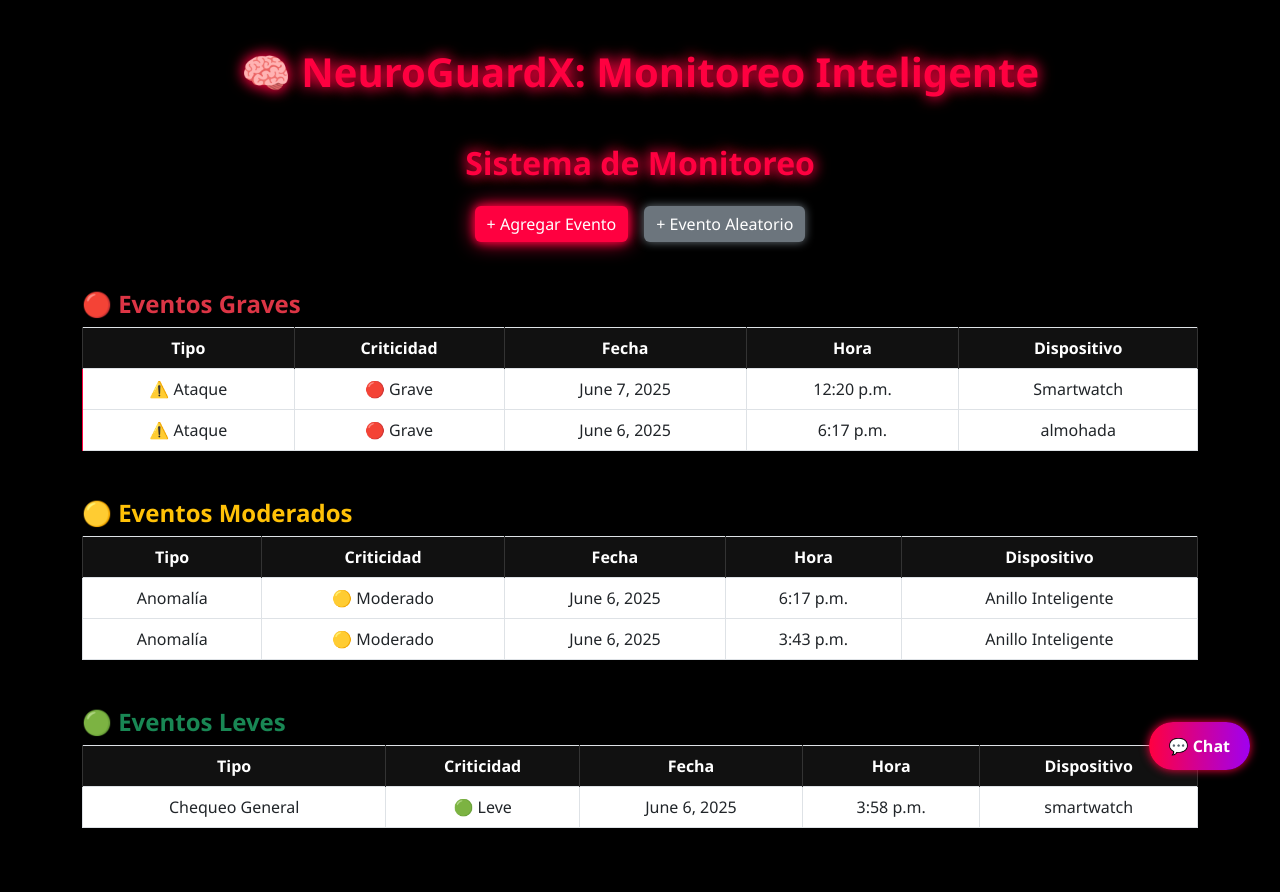
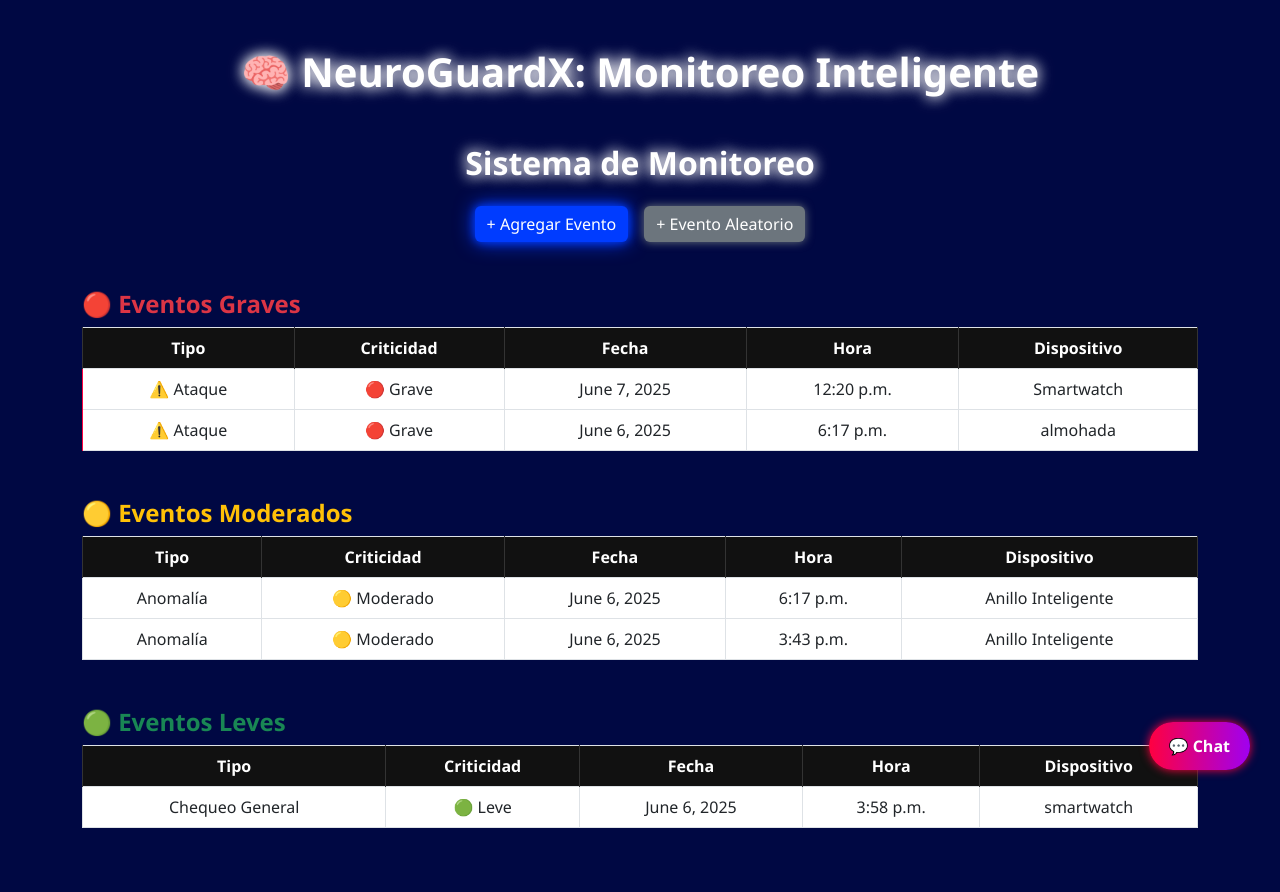
Before and after one commit to Levanxx/NeuroGuardX, a Django app: page / in a window 1280 px wide. Run offline with Django 5.2, Linux system fonts and the light colour scheme; data comes from the database, SQL or seed files in the repository.

Commit message:
Nuevos colores

```diff
--- a/monitoreo/templates/monitoreo/base.html
+++ b/monitoreo/templates/monitoreo/base.html
@@ -8,8 +8,8 @@
     <link href="https://unpkg.com/aos@2.3.1/dist/aos.css" rel="stylesheet">
     <style>
         body {
-            background-color: #000;
-            color: #fff;
+            background-color: #000843;
+            color: #867e7e;
             font-family: 'Segoe UI', Roboto, sans-serif;
         }
 
@@ -18,29 +18,29 @@
         }
 
         .neon-title {
-            color: #ff0040;
-            text-shadow: 0 0 8px #ff0040, 0 0 16px #ff0040;
+            color: #ffffff;
+            text-shadow: 0 0 8px #ffffff, 0 0 16px #ffffff;
             animation: pulse 1.5s infinite alternate;
         }
 
         @keyframes pulse {
-            0% { text-shadow: 0 0 8px #ff0040; }
-            100% { text-shadow: 0 0 16px #ff0040, 0 0 24px #ff0040; }
+            0% { text-shadow: 0 0 8px #ffffff; }
+            100% { text-shadow: 0 0 16px #ffffff, 0 0 24px #ffffff; }
         }
 
         /* Botón rojo crítico (Ej: Agregar Evento con alerta grave) */
         .btn-critical {
-            background-color: #ff0040;
+            background-color: #003cff;
             color: #fff;
             border: none;
-            box-shadow: 0 0 10px #ff0040, 0 0 20px #ff0040;
+            box-shadow: 0 0 10px #003cff, 0 0 20px #003cff;
             transition: transform 0.3s ease, box-shadow 0.3s ease;
         }
 
         .btn-critical:hover {
-            background-color: #cc0033;
+            background-color: #07b3d5;
             transform: scale(1.05);
-            box-shadow: 0 0 20px #ff0040, 0 0 40px #ff0040;
+            box-shadow: 0 0 20px #003cff, 0 0 40px #003cff;
         }
 
         /* Botón verde de éxito (Ej: Guardar) */
```
